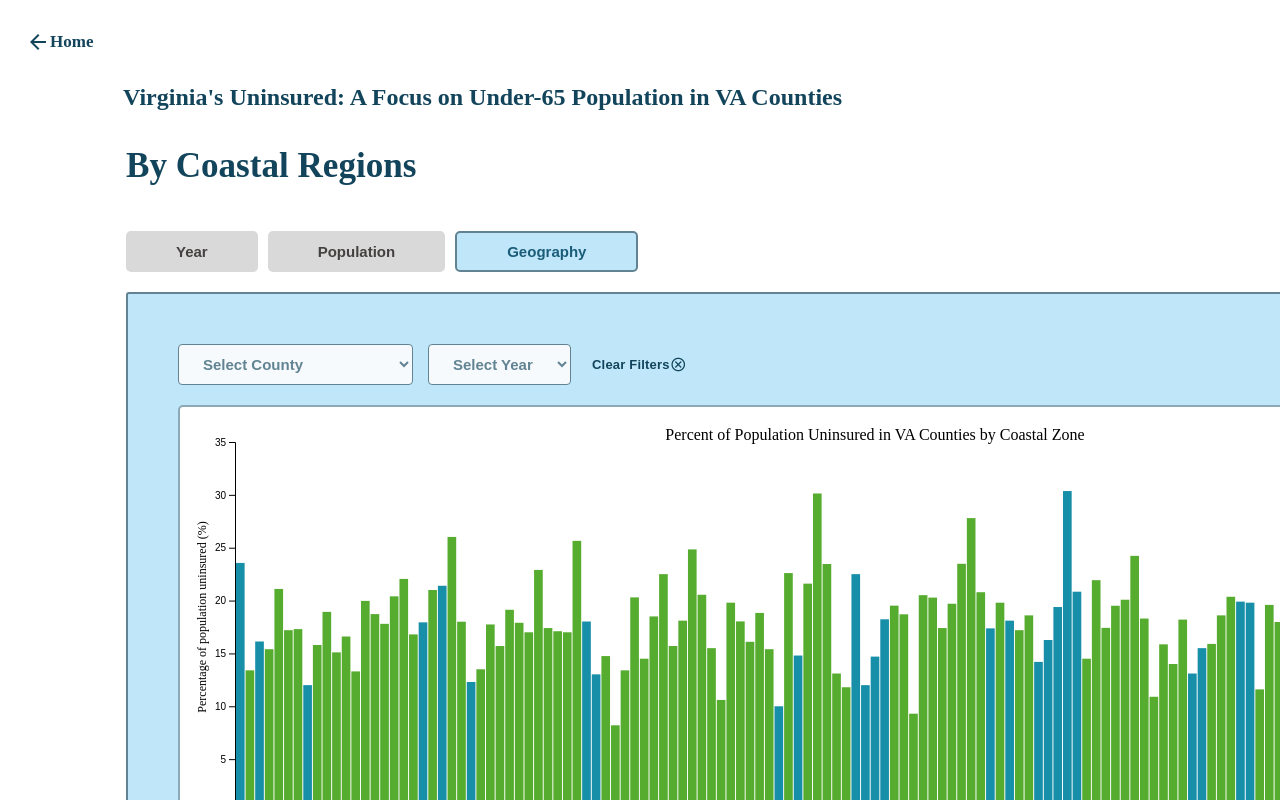
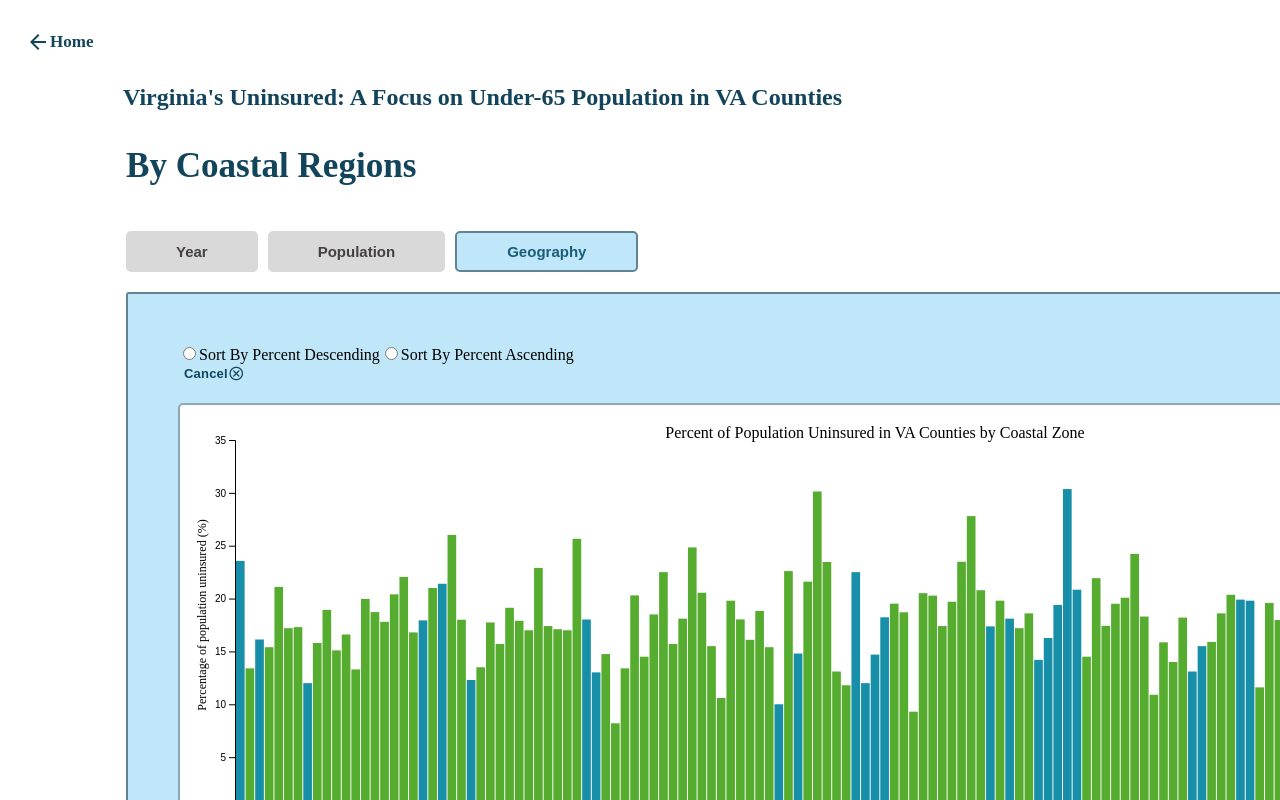
Before and after one commit to mathematica-mpr/design-d3-training, an Angular app in the folder capstone-project/cindy-dong/: page /third-viz in a window 1280 px wide. Shown: the top 800 px of the page. Built offline with nearby package versions, Linux system fonts and the light colour scheme.

Commit message:
Updated bar chart

```diff
--- a/capstone-project/cindy-dong/src/app/bar-graph/bar-graph.component.html
+++ b/capstone-project/cindy-dong/src/app/bar-graph/bar-graph.component.html
@@ -17,17 +17,16 @@
         </button>
     </div>
     <div class="container">
+        <input type="radio" id="descending" name="sort" value="percent-desc" (change)="sortData('desc')" />
+        <label for="percent-desc">Sort By Percent Descending</label>
 
-        <div id="filters">
-            <select id="select-county">
-                <option value="">Select County</option>
-            </select>
-            <select id="select-year">
-                <option value="">Select Year</option>
-            </select>
-            <button id="clear-filters">Clear Filters<span class="material-symbols-outlined"> cancel </span></button>
-        </div>
+        <input type="radio" id="ascending" name="sort" value="percent-asc" (change)="sortData('asc')" />
+        <label for="percent-asc">Sort By Percent Ascending</label>
+
+        <button id="clear-filters" (click)="resetChart()">Cancel<span class="material-symbols-outlined"> cancel </span></button>
+
+        <div id="tooltip" style="position: absolute; opacity: 0; background-color: white; border: 1px solid #ccc; padding: 5px; border-radius: 5px; pointer-events: none;"></div>
+
         <div id="chart"></div>
     </div>
-    <div id="selected-items"></div>
 </body>
--- a/capstone-project/cindy-dong/src/app/bar-graph/bar-graph.component.scss
+++ b/capstone-project/cindy-dong/src/app/bar-graph/bar-graph.component.scss
@@ -66,48 +66,6 @@
     border: 2px solid #628492;
     align-items: center;
 
-    #legend{
-        padding-left: 0px;
-    }
-    #chart {
-        background-color: white;
-        font-family: serif;
-        border-radius: 5px;
-        padding: 15px;
-        border: 2px solid #8da9b6;
-        display: inline-block;
-    }
-    #filters {
-        display: flex;
-        flex-direction: row;
-        background-color: #bfe7f9;
-
-        #select-county {
-            background-color: #f6fafd;
-            padding: 10px 20px;
-            font-family: sans-serif;
-            color: #628492;
-            font-size: 15px;
-            font-weight: 600;
-            border-radius: 4px;
-            border-color: #628492;
-            margin-right: 15px;
-            margin-bottom: 20px;
-            cursor: pointer;
-        }
-        #select-year {
-            background-color: #f6fafd;
-            padding: 10px 20px;
-            font-family: sans-serif;
-            color: #628492;
-            font-size: 15px;
-            font-weight: 600;
-            border-radius: 4px;
-            border-color: #628492;
-            margin-right: 15px;
-            margin-bottom: 20px;
-            cursor: pointer;
-        }
     #clear-filters {
         background-color: transparent;
         font-weight: 600;
@@ -124,9 +82,17 @@
             font-size: 17px;
         }
     }
+
+    #legend{
+        padding-left: 0px;
+    }
+    #chart {
+        background-color: white;
+        font-family: serif;
+        border-radius: 5px;
+        padding: 15px;
+        border: 2px solid #8da9b6;
+        display: inline-block;
     }
 
-    #filters select {
-        margin-bottom: 10px;
 }
-}
--- a/capstone-project/cindy-dong/src/app/bar-graph/bar-graph.component.ts
+++ b/capstone-project/cindy-dong/src/app/bar-graph/bar-graph.component.ts
@@ -39,12 +39,17 @@ export class BarGraphComponent implements OnInit {
             .then((response) => response.json())
             .then((json) => {
                 this.geographyData = json.Geography;
+                this.geographyData.sort((a, b) => {
+                    const countyA = a.COUNTY.replace(' County', '');
+                    const countyB = b.COUNTY.replace(' County', '');
+                    return countyA.localeCompare(countyB);
+                });
                 this.formatData();
                 this.createChart();
-                this.setupFilters();
-                this.updateChart();
             });
     }
+
+
     formatData() {
         this.formattedData = this.geographyData.map((geoData) => {
             const name = geoData.COUNTY;
@@ -60,7 +65,26 @@ export class BarGraphComponent implements OnInit {
         });
         console.log(this.formattedData);
     }
-    createChart(_filteredData: GeographyData[] = this.geographyData) {
+
+    sortData(order: 'asc' | 'desc') {
+        this.geographyData.sort((a, b) => {
+            const maxA = d3.max(this.formattedData.find((f) => f.name === a.COUNTY)!.values, (v) => v.value) as number;
+            const maxB = d3.max(this.formattedData.find((f) => f.name === b.COUNTY)!.values, (v) => v.value) as number;
+            return order === 'asc' ? maxA - maxB : maxB - maxA;
+        });
+        this.createChart();
+    }
+
+    resetChart() {
+        this.geographyData.sort((a, b) => {
+            const countyA = a.COUNTY.replace(' County', '');
+            const countyB = b.COUNTY.replace(' County', '');
+            return countyA.localeCompare(countyB);
+        });
+        this.createChart();
+    }
+
+    createChart() {
         const margin = { top: 20, right: 30, bottom: 110, left: 40 },
             width = 1350 - margin.left - margin.right,
             height = 500 - margin.top - margin.bottom;
@@ -74,16 +98,12 @@ export class BarGraphComponent implements OnInit {
             .append('g')
             .attr('transform', `translate(${margin.left},${margin.top})`);
 
-        const sortedData = this.geographyData.sort((a, b) => {
-            const countyA = a.COUNTY.replace(' County', '');
-            const countyB = b.COUNTY.replace(' County', '');
-            return countyA.localeCompare(countyB);
-        });
+        const tooltip = d3.select('#tooltip');
 
         const x = d3
             .scaleBand()
             .padding(0.1)
-            .domain(sortedData.map((d) => d.COUNTY.replace(' County', '')))
+            .domain(this.geographyData.map((d) => d.COUNTY.replace(' County', '')))
             .range([0, width]);
 
         const y = d3
@@ -109,17 +129,33 @@ export class BarGraphComponent implements OnInit {
             .join('rect')
             .attr('class', 'bar')
             .attr('x', (d) => x(d.COUNTY.replace(' County', ''))!)
+            .attr('y', height)
+            .attr('width', x.bandwidth())
+            .attr('height', 0)
+            .attr('fill', (d) => (d['Region'] === 'inland' ? '#56AC2E' : '#178FA9'))
+            .on('mouseover', (event, d) => {
+                const county = d.COUNTY;
+                const percent = d3.max(this.formattedData.find((f) => f.name === county)!.values, (v) => v.value);
+                tooltip
+                    .style('opacity', 1)
+                    .html(`County: ${county}<br>Percent: ${percent}%`)
+                    .style('left', `${event.pageX + 10}px`)
+                    .style('top', `${event.pageY - 28}px`);
+            })
+            .on('mouseout', () => {
+                tooltip.style('opacity', 0);
+            })
+            .transition()
+            .duration(1500)
             .attr('y', (d) =>
                 y(d3.max(this.formattedData.find((f) => f.name === d.COUNTY)!.values, (v) => v.value) as number)
             )
-            .attr('width', x.bandwidth())
             .attr(
                 'height',
                 (d) =>
                     height -
                     y(d3.max(this.formattedData.find((f) => f.name === d.COUNTY)!.values, (v) => v.value) as number)
-            )
-            .attr('fill', (d) => (d['Region'] === 'inland' ? '#56AC2E' : '#178FA9'));
+            );
 
         svg.append('text')
             .attr('text-anchor', 'middle')
@@ -142,47 +178,34 @@ export class BarGraphComponent implements OnInit {
             .attr('text-anchor', 'middle')
             .style('font-size', '16px')
             .text('Percent of Population Uninsured in VA Counties by Coastal Zone');
-    }
-    setupFilters() {
-        const selectCounty = d3.select('#select-county');
-        const selectYear = d3.select('#select-year');
-        const clearFilters = d3.select('#clear-filters');
-        const selectedItems = d3.select('#selected-items'); // show the items selected
+            const legend = svg.append('g')
+            .attr('transform', `translate(${width - 100}, 0)`);
 
-        //populates county and year
-        const counties = Array.from(new Set(this.geographyData.map((d) => d.COUNTY)));
-        counties.forEach((county) => {
-            selectCounty.append('option').text(county).attr('value', county);
-        });
+        legend.append('rect')
+            .attr('x', 0)
+            .attr('y', 0)
+            .attr('width', 18)
+            .attr('height', 18)
+            .attr('fill', '#56AC2E');
 
-        const years = Array.from(new Set(Object.keys(this.geographyData[0]).filter((key) => key !== 'COUNTY')));
-        years.forEach((year) => {
-            selectYear.append('option').text(year).attr('value', year);
-        });
+        legend.append('text')
+            .attr('x', 24)
+            .attr('y', 9)
+            .attr('dy', '0.35em')
+            .text('Inland');
 
-        // handles filter changes
-        selectCounty.on('change', () => this.updateChart());
-        selectYear.on('change', () => this.updateChart());
+        legend.append('rect')
+            .attr('x', 0)
+            .attr('y', 24)
+            .attr('width', 18)
+            .attr('height', 18)
+            .attr('fill', '#178FA9');
 
-        // Handle clear filters
-        clearFilters.on('click', () => {
-            selectCounty.property('value', '');
-            selectYear.property('value', '');
-            this.updateChart();
-        });
+        legend.append('text')
+            .attr('x', 24)
+            .attr('y', 33)
+            .attr('dy', '0.35em')
+            .text('Coastal');
     }
 
-    updateChart() {
-        const selectedCounties = (d3.select('#select-county').property('value') as string) || '';
-        const selectedYear = (d3.select('#select-year').property('value') as string) || '';
-
-        const filteredData = this.geographyData.filter((d) => {
-            return (
-                (!selectedCounties || selectedCounties.includes(d.COUNTY)) &&
-                (!selectedYear || Object.keys(d).some((key) => key.includes(selectedYear)))
-            );
-        });
-
-        this.createChart(filteredData);
-    }
 }
```
Lines whose indentation alone changed are shown as unchanged.
